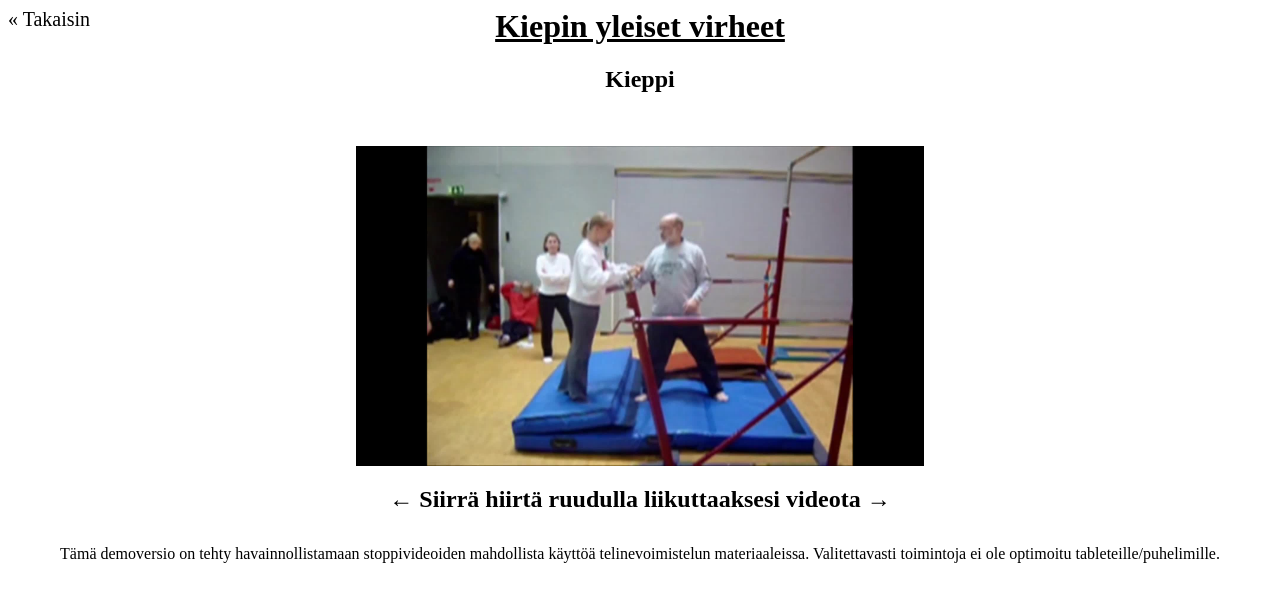
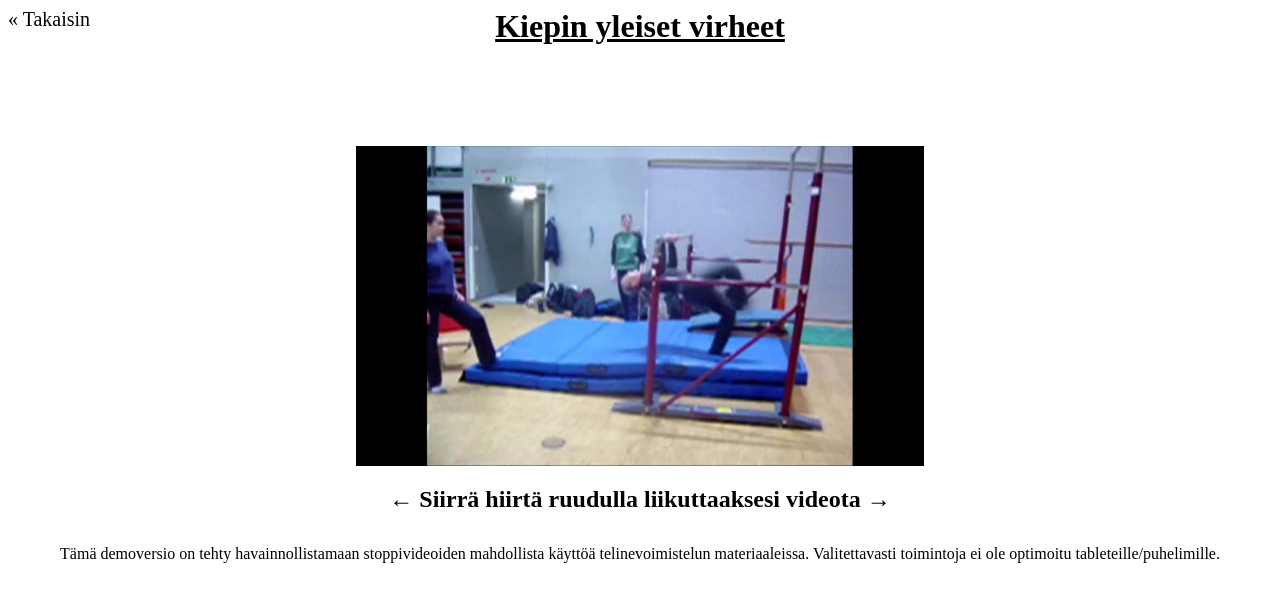
Before and after one commit to itjonne/telinevoimistelu-framet, a plain HTML site: page vaara.html in a window 1280 px wide. Drawn offline with nearby package versions, Linux system fonts and the light colour scheme.

Commit message:
siistitty

```diff
--- a/vaara.html
+++ b/vaara.html
@@ -20,10 +20,10 @@
 
 	<h1 class="otsikko">Kiepin yleiset virheet</h1>
 	<div id="header">
-		<h2 id="text">Kieppi</h2>
+		<h2 id="text"></h2>
 	</div>
 	<div id="screen">
-	<img id="video" src="./framet/oikea/ezgif-frame-001.jpg" alt="" />
+	<img id="video" src="./framet/vaara/ezgif-frame-001.jpg" alt="" />
 	<h2>&#x2190; Siirrä hiirtä ruudulla liikuttaaksesi videota &#x2192;</h2>
 	<p>
 		Tämä demoversio on tehty havainnollistamaan stoppivideoiden mahdollista käyttöä telinevoimistelun materiaaleissa.
@@ -45,9 +45,5 @@
     texts.push({"frame": 45, "text": "Molemmat näistä virheistä on onneksi helppo korjata!"});
     texts.push({"frame": 50, "text": 'Klikkaa "Takaisin" nähdäksesi onnistuneen suorituksen'});
 	</script>
-
-<div id='content'>
-
-</div>
 </body>
 </html>
```
Also changed, not shown: oikea.html (+1 -1 lines).
